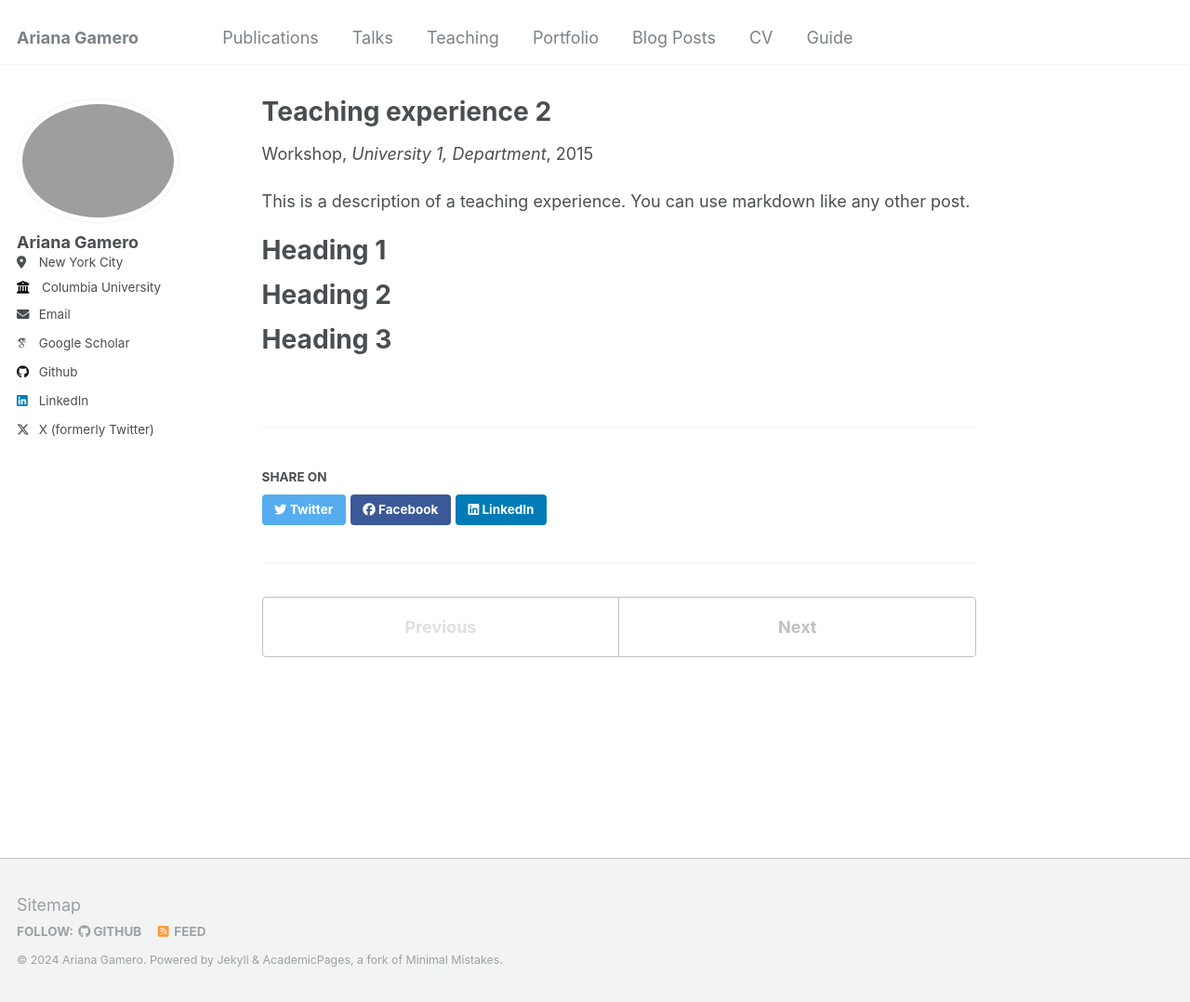
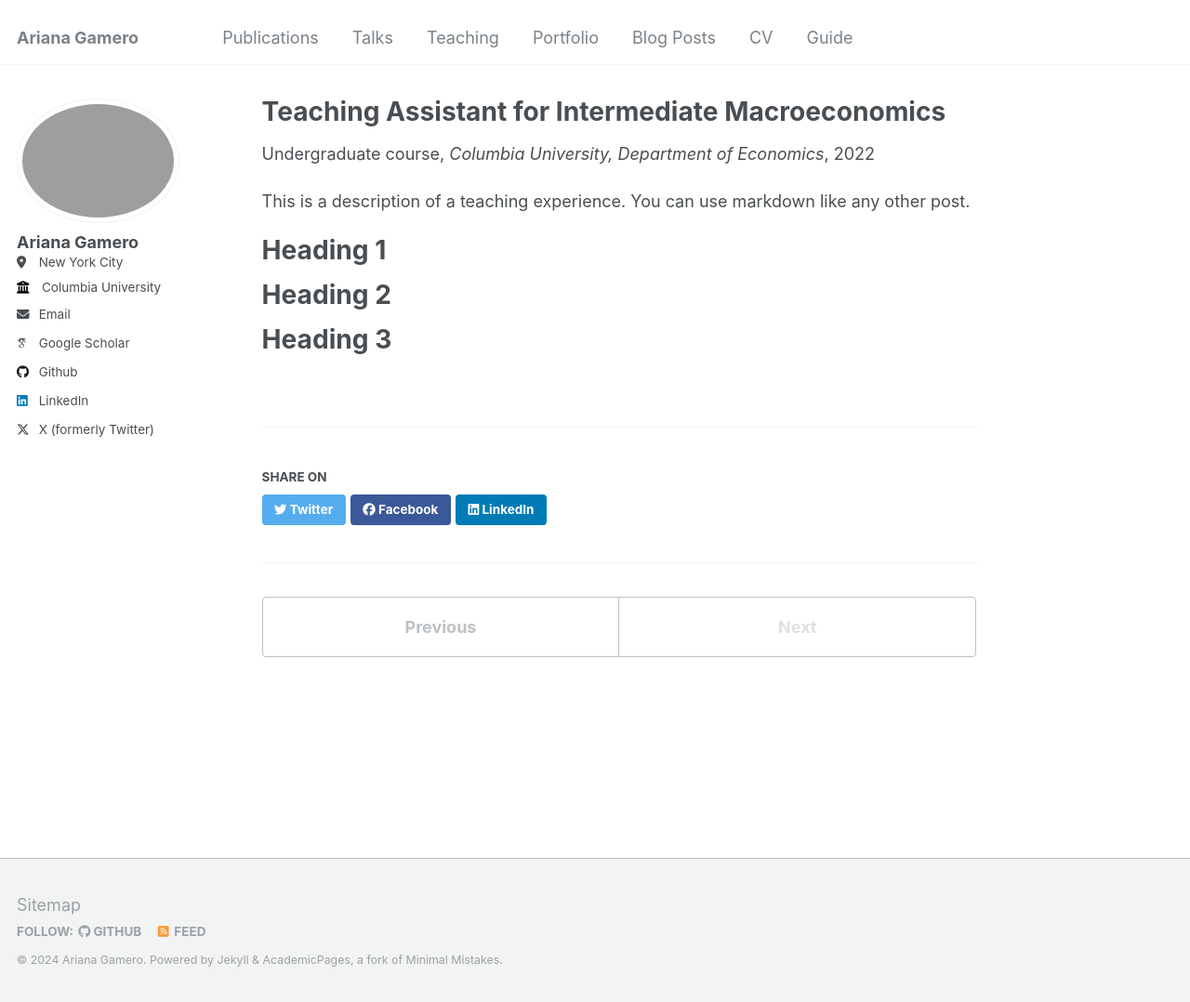
Before and after one commit to arianagamero11/arianagamero11.github.io, a Jekyll site: the page built from _teaching/2015-spring-teaching-2.md, in a window 1280 px wide and 1078 px high. Shown: the whole window at 93% size. Built offline with Jekyll 4.4.1, drawn with Linux system fonts in a browser that asks for light colours; some web fonts are replaced.

Commit message:
Update 2015-spring-teaching-2.md

```diff
--- a/_teaching/2015-spring-teaching-2.md
+++ b/_teaching/2015-spring-teaching-2.md
@@ -1,11 +1,10 @@
 ---
-title: "Teaching experience 2"
+title: "Teaching Assistant for Intermediate Macroeconomics"
 collection: teaching
-type: "Workshop"
-permalink: /teaching/2015-spring-teaching-1
-venue: "University 1, Department"
-date: 2015-01-01
-location: "City, Country"
+type: "Undergraduate course"
+permalink: /teaching/2022-fall-ta
+venue: "Columbia University, Department of Economics"
+date: 2022-09-03
 ---
 
 This is a description of a teaching experience. You can use markdown like any other post.
```
